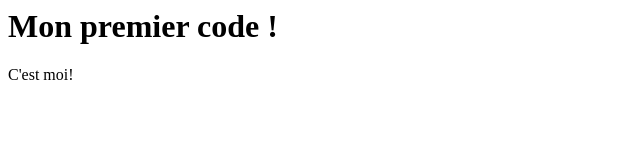
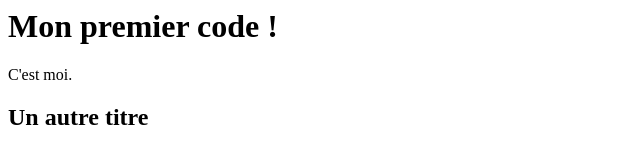
Before and after one commit to rayan-broq/Premier-code, a plain HTML site: page Index.html in a window 1280 px wide. Shown: the whole page, without its empty margins (0-640 px from the left). Drawn offline with Linux system fonts and the light colour scheme.

Commit message:
Ajout titre 2

```diff
--- a/Index.html
+++ b/Index.html
@@ -1,2 +1,3 @@
 <h1>Mon premier code !</h1>
-<p> C'est moi!</p>
+<p> C'est moi.</p>
+<h2>Un autre titre</h2>
```
